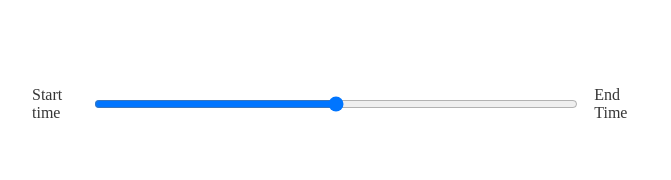
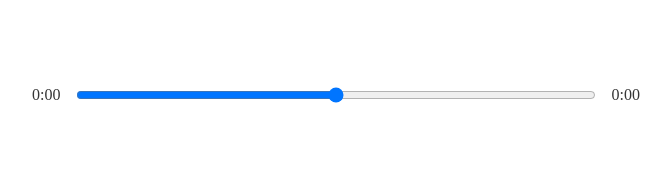
Before and after one commit to vladimir-bredikhin/creative-react-music-player, a React (Create React App) app: page / in a window 1280 px wide. Shown: the part 410-590 px from the top of the page, without its empty margins (304-975 px from the left). Built offline with nearby package versions, Linux system fonts and the light colour scheme.

Commit message:
Update time

```diff
--- a/src/components/Player.js
+++ b/src/components/Player.js
@@ -1,12 +1,17 @@
 import {
   faAngleLeft,
   faAngleRight,
-  faPlay
+  faPlay,
 } from '@fortawesome/free-solid-svg-icons';
 import { FontAwesomeIcon } from '@fortawesome/react-fontawesome';
-import { useRef } from 'react';
+import { useRef, useState } from 'react';
 
 const Player = ({ currentSong, isPlaying, setIsPlaying }) => {
+  const [songInfo, setSongInfo] = useState({
+    currentTime: null,
+    duration: null,
+  });
+
   const audioRef = useRef(null);
   const playSongHandler = () => {
     if (isPlaying) {
@@ -17,13 +22,21 @@
     setIsPlaying(!isPlaying);
   };
 
+  const timeUpdateHandler = ({ target }) => {
+    const { currentTime, duration } = target;
+    setSongInfo({ ...songInfo, currentTime, duration });
+  };
+
+  const getTime = (time) =>
+    Math.floor(time / 60) + ':' + ('0' + Math.floor(time % 60)).slice(-2);
+
   return (
     <>
       <div className='player'>
         <div className='time-control'>
-          <p>Start time</p>
+          <p>{getTime(songInfo.currentTime)}</p>
           <input type='range' />
-          <p>End Time</p>
+          <p>{getTime(songInfo.duration)}</p>
         </div>
         <div className='play-control'>
           <FontAwesomeIcon className='skip-back' icon={faAngleLeft} size='2x' />
@@ -39,7 +52,12 @@
             size='2x'
           />
         </div>
-        <audio ref={audioRef} src={currentSong.audio}></audio>
+        <audio
+          ref={audioRef}
+          src={currentSong.audio}
+          onLoadedMetadata={timeUpdateHandler}
+          onTimeUpdate={timeUpdateHandler}
+        ></audio>
       </div>
     </>
   );
```
